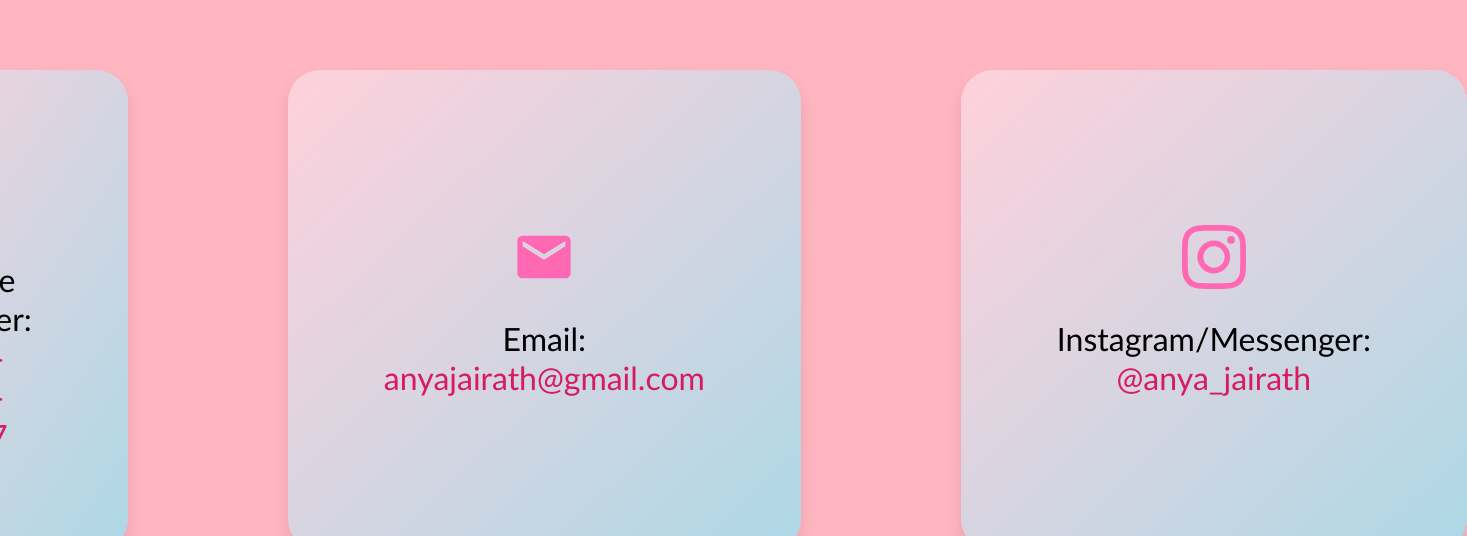
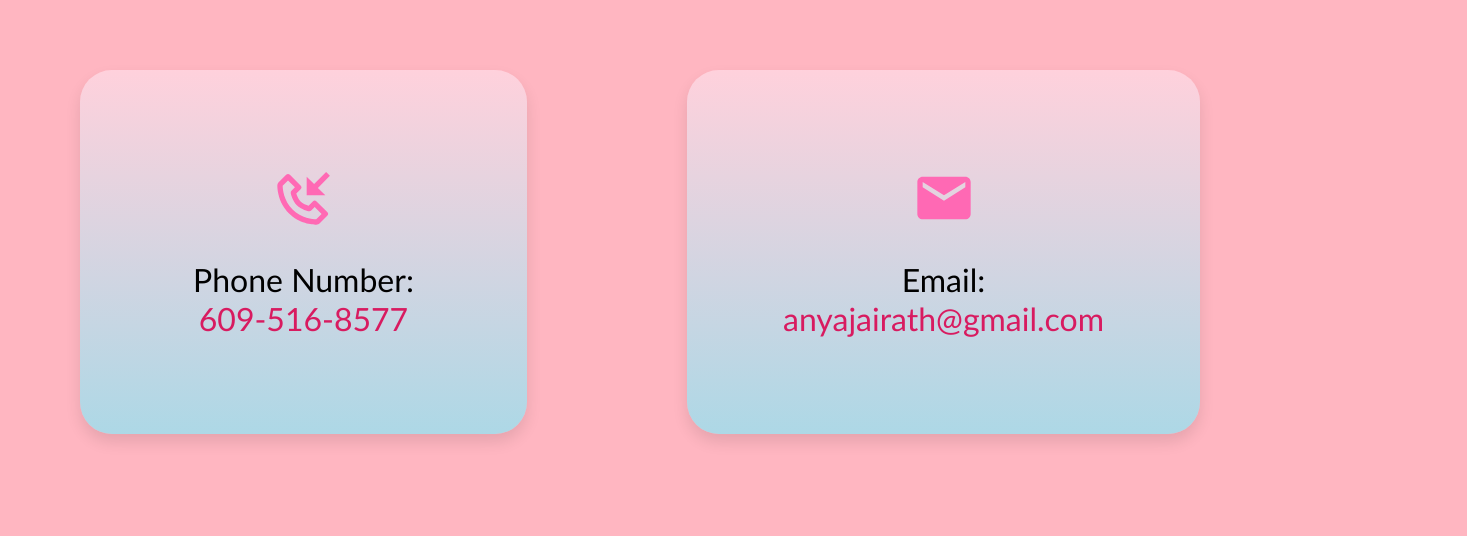
Before and after one commit to aryanjairath/anya-website, a React (Create React App) app: page /contact in a window 1280 px wide. Shown: the part 264-800 px from the top of the page, 1467 px wide, since content can reach past the window. Built offline with nearby package versions, Linux system fonts and the light colour scheme.

Commit message:
made code more modular

```diff
--- a/src/components/about/about.jsx
+++ b/src/components/about/about.jsx
@@ -2,6 +2,7 @@ import './about.css'
 import './bubble.css'
 import Pdf from '../../assets/Regression Methods - Assignment 9.pdf'
 import { useState } from "react";
+import data from './textbubbledata'
 import { Link } from 'react-router-dom';
 
 const About = () => {
@@ -16,20 +17,16 @@ const About = () => {
                 <button onClick={handleResume}>Resume</button>
                 <Link to="/work" className="button-link">My Experience</Link>
 
-
             </div>
             <div className="text-bubble">
-            <div className="other">
-              <h4>Hey! Tell me about yourself!</h4>
-            </div>
-            <div className="user">
-              <h4>
-                Hi! I am Anya Jairath. I am an aspiring finance major with a
-                background in accounting, business organization & management, and
-                entrepreneurship. I currently attend SBHS. In my free time, I love
-                dancing and hanging out with friends.
-              </h4>
-            </div>
+            {data.map(item => (
+                <div className = {item.type}>
+                  <h4>
+                    {item.content}
+                  </h4>
+                </div>
+            ))}
+
           </div>
         </section>
     )
--- /dev/null
+++ b/src/components/about/textbubbledata.jsx
@@ -0,0 +1,9 @@
+const data = [
+    {type: 'other', content: 'Hey! Tell me about yourself!'},
+    {type: 'user', content: 'Hi! I am Anya Jairath. I am an aspiring finance major with a background in accounting, business organization & management, and entrepreneurship. I currently attend SBHS. In my free time, I loved ancing and hanging out with friends.'},
+    {type: 'other', content: 'Awesome! What college are you attending?'},
+    {type: 'user', content: 'I will be attending Rutgers University in the Fall of 2025 in RBS (Rutgers Business School).'}
+
+];
+
+export default data
--- a/src/components/contact/contact.css
+++ b/src/components/contact/contact.css
@@ -1,12 +1,14 @@
 .contact-container{
-    display: flex;
-    flex-direction: row;
+    display: grid;
+    grid-template-columns: repeat(2, 1fr);
     justify-content: center;
+    grid-template-rows: 1fr 1fr;
+    align-items: center;
 
 }
 
 .contact-item{
-    background: linear-gradient(to bottom right, #ffd1dc, lightblue);
+    background: linear-gradient(to bottom, var(--gradient-start), var(--gradient-end));
     box-shadow: 0 8px 15px rgba(0, 0, 0, 0.1);
     margin: 5rem;
     min-height: 3rem;
@@ -16,9 +18,7 @@
     display: flex;
     flex-direction: column;
     align-items: center;
-    justify-content: center;
     text-align: center;
-
 }
 .contact-item:hover {
     transform: scale(1.05);
--- a/src/components/contact/contact.jsx
+++ b/src/components/contact/contact.jsx
@@ -2,10 +2,12 @@ import './contact.css'
 import { BsInstagram } from 'react-icons/bs'
 import { MdEmail } from 'react-icons/md'
 import { BiPhoneIncoming } from 'react-icons/bi'
+import { FaLinkedin } from 'react-icons/fa'
 const Contact  = () => {
     const info = [
         {type: "Phone Number", mean: "tel:609-516-8577", actual: "609-516-8577", icon: BiPhoneIncoming},
         {type: "Email", mean: "mailto:anyajairath@gmail.com", actual : "anyajairath@gmail.com", icon: MdEmail},
+        {type: "LinkedIn", mean: "https://www.linkedin.com/in/anya-jairath-9bb45b26b/", actual: "@anya jairath", icon: FaLinkedin},
         {type: "Instagram/Messenger", mean: "https://www.instagram.com/anya_jairath/", actual: "@anya_jairath", icon: BsInstagram}
 
 
--- a/src/components/work/work.css
+++ b/src/components/work/work.css
@@ -11,7 +11,7 @@
 .title{
     justify-content: center;
     display: flex;
-    color: lightblue;
+    color: var(--gradient-start);
     -webkit-text-stroke: 3px black;
-
+    margin-bottom: -1rem;
 }
--- a/src/components/work/workdata.jsx
+++ b/src/components/work/workdata.jsx
@@ -1,7 +1,7 @@
 const experience = [
-    {title: "Prianya", description: "Lorem ipsum dolor sit amet, consectetur adipiscing elit, sed do eiusmod tempor incididunt ut labore et dolore magna aliqua. Ut enim ad minim veniam, quis nostrud exercitation ullamco laboris nisi ut aliquip ex ea commodo consequat. Duis aute irure dolor in reprehenderit in voluptate velit esse cillum dolore eu fugiat nulla pariatur. Excepteur sint occaecat cupidatat non proident, sunt in culpa qui officia deserunt mollit anim id est laborum"},
-    {title: "Prianya", description: "Lorem ipsum dolor sit amet, consectetur adipiscing elit, sed do eiusmod tempor incididunt ut labore et dolore magna aliqua. Ut enim ad minim veniam, quis nostrud exercitation ullamco laboris nisi ut aliquip ex ea commodo consequat. Duis aute irure dolor in reprehenderit in voluptate velit esse cillum dolore eu fugiat nulla pariatur. Excepteur sint occaecat cupidatat non proident, sunt in culpa qui officia deserunt mollit anim id est laborum"},
-    {title: "DECA ", description: " ipsum dolor sit amet, consectetur adipiscing elit, sed do eiusmod tempor incididunt ut labore et dolore magna aliqua. Ut enim ad minim veniam, quis nostrud exercitation ullamco laboris nisi ut aliquip ex ea commodo consequat. Duis aute irure dolor in reprehenderit in voluptate velit esse cillum dolore eu fugiat nulla pariatur. Excepteur sint occaecat cupidatat non proident, sunt in culpa qui officia deserunt mollit anim id est laborum"}
+    {title: "Prianya", description: "Teaching the Bagwad Gita to hgih school students: provided weekly quizzes, checkups, and lectures to ensure best understanding. "},
+    {title: "Best Seeds", description: "Student Volunteer"},
+    {title: "DECA ", description: "Won third place in school wide competition"}
 
 ]
 export default experience
--- a/src/index.css
+++ b/src/index.css
@@ -24,3 +24,12 @@ code {
   font-family: source-code-pro, Menlo, Monaco, Consolas, 'Courier New',
     monospace;
 }
+
+:root {
+  --gradient-start: #ffd1dc;
+  --gradient-end: lightblue;
+  --text-color: #d81b60;
+  --logo-color: #ff69b4;
+  --shadow-color: rgba(0, 0, 0, 0.1);
+  --hover-shadow-color: rgba(0, 0, 0, 0.2);
+}
```
